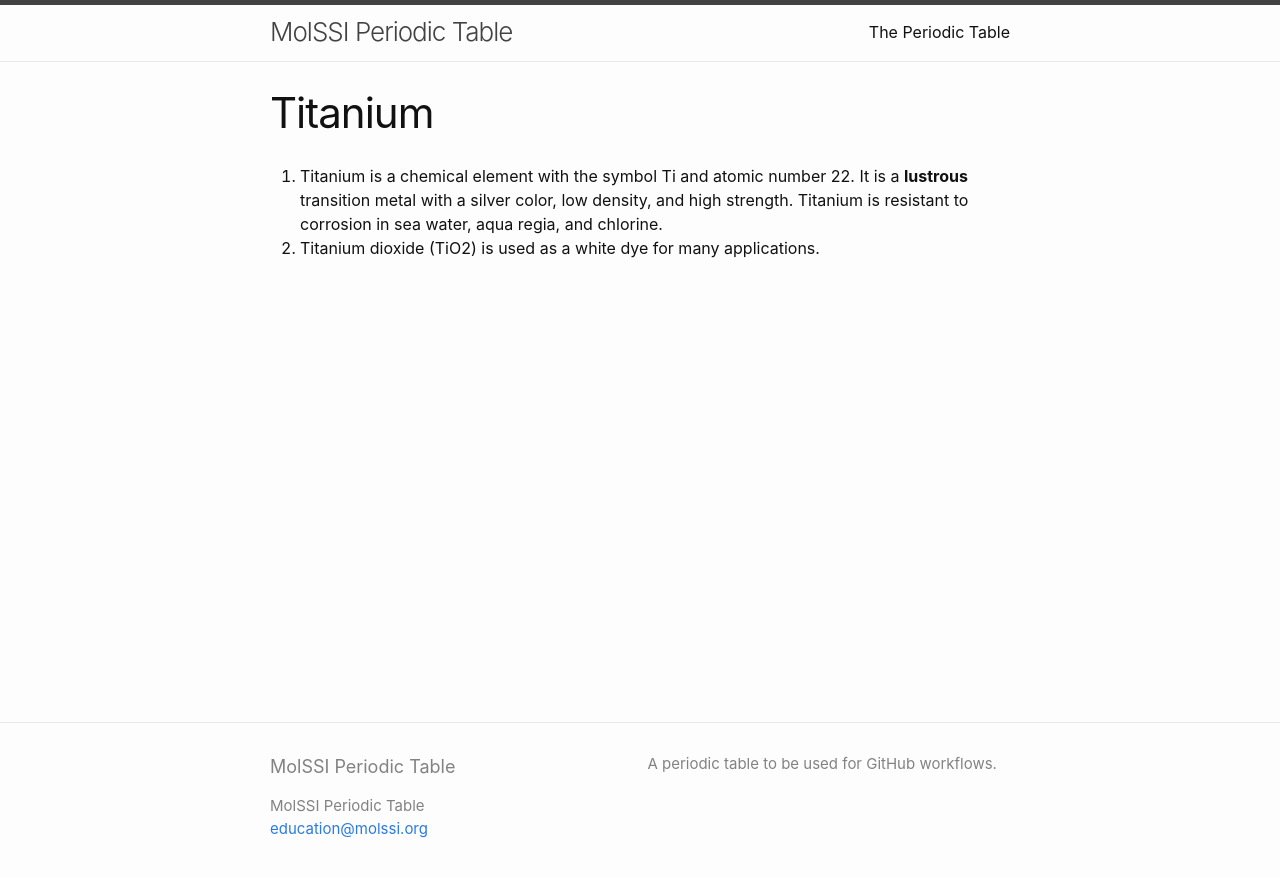
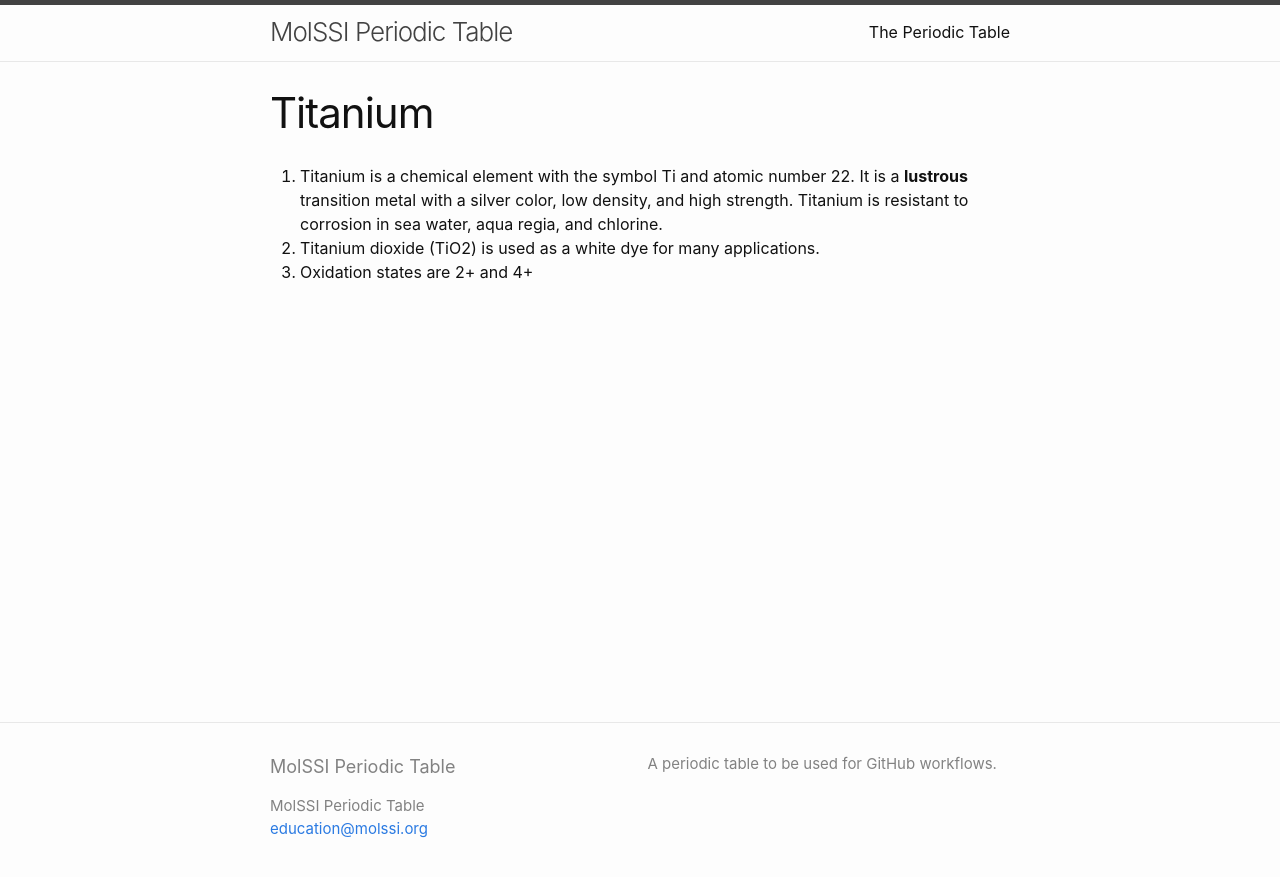
Before and after one commit to MolSSI-Education/periodic-table, a Jekyll site: the page built from elements/titanium.md, in a window 1280 px wide. Shown: the top 877 px of the page. Built offline with Jekyll 4.4.1, drawn with Linux system fonts in a browser that asks for light colours.

Commit message:
Modify Ti

```diff
--- a/elements/titanium.md
+++ b/elements/titanium.md
@@ -5,3 +5,4 @@ title: Titanium
 
 1. Titanium is a chemical element with the symbol Ti and atomic number 22. It is a **lustrous** transition metal with a silver color, low density, and high strength. Titanium is resistant to corrosion in sea water, aqua regia, and chlorine.
 2. Titanium dioxide (TiO2) is used as a white dye for many applications.
+3. Oxidation states are 2+ and 4+
```
